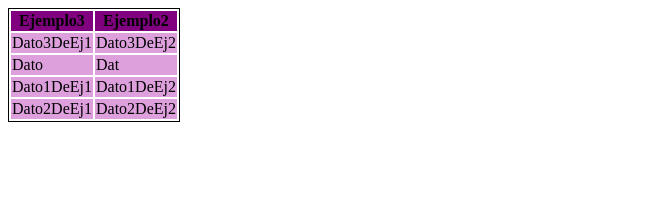
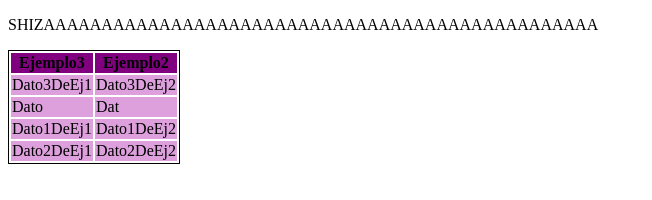
Before and after one commit to cromerofajar/Ejercicio5CV, a plain HTML site: page index.html in a window 1280 px wide. Shown: the whole page, without its empty margins (0-652 px from the left). Drawn offline with Linux system fonts and the light colour scheme.

Commit message:
SHIZAAAA

```diff
--- a/index.html
+++ b/index.html
@@ -9,6 +9,7 @@
 </head>
 <body>
     <table>
+        <p>SHIZAAAAAAAAAAAAAAAAAAAAAAAAAAAAAAAAAAAAAAAAAAAAAAAA</p>
         <tr><th>Ejemplo3</th><th>Ejemplo2</th></tr>
         <tr><td>Dato3DeEj1</td><td>Dato3DeEj2</td></tr>
         <tr><td>Dato</td><td>Dat</td></tr>
```
